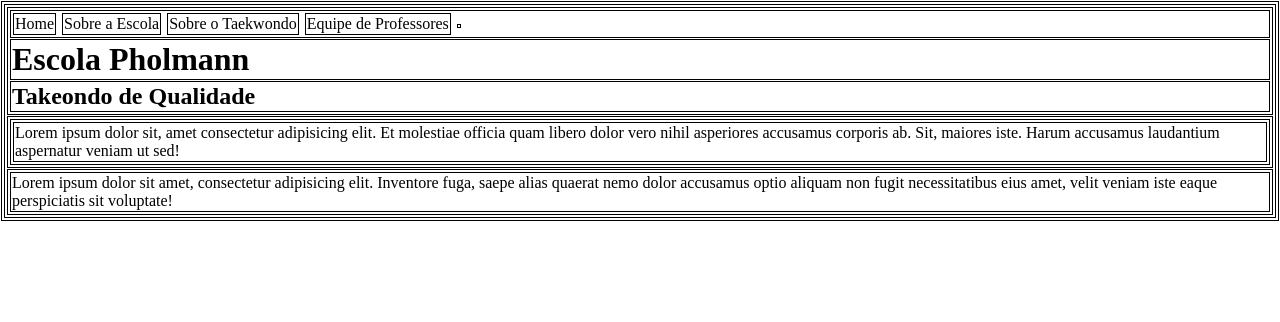
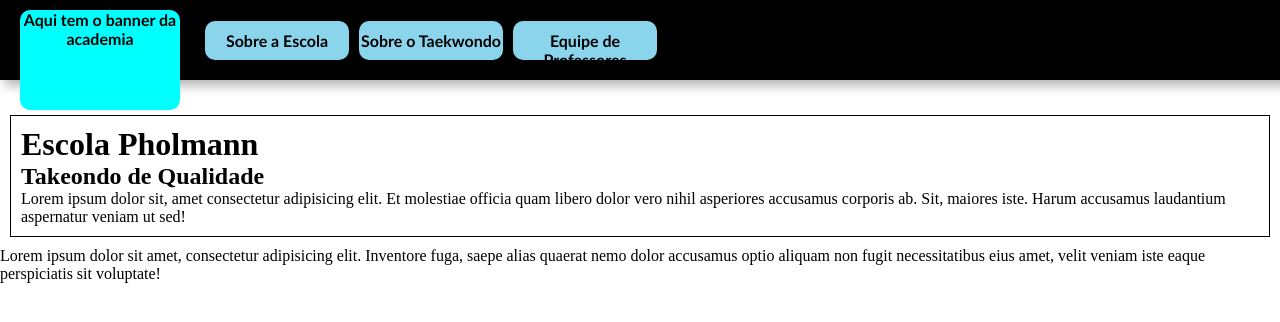
Before and after one commit to domingosmarjr/Projeto-Site-Escola-Pholmann, a plain HTML site: page index.html in a window 1280 px wide. Drawn offline with Linux system fonts and the light colour scheme.

Commit message:
Estruturando o Menu - 1

```diff
--- a/index.html
+++ b/index.html
@@ -9,16 +9,17 @@
 <body>
     <header>
         <nav>
-            <li>Home</li>
-            <li>Sobre a Escola</li>
-            <li>Sobre o Taekwondo</li>
-            <li>Equipe de Professores</li>
-            <li></li>
+            <div id="banner">Aqui tem o banner da academia</div>
+            <li class="itemMenu1">Sobre a Escola</li>
+            <li class="itemMenu1">Sobre o Taekwondo</li>
+            <li class="itemMenu1">Equipe de Professores</li>
         </nav>
+
+    </header>
+    <main>
+
         <h1>Escola Pholmann</h1>
         <h2>Takeondo de Qualidade</h2>
-    </header>
-    <main>
         <section>
             <p>Lorem ipsum dolor sit, amet consectetur adipisicing elit. Et molestiae officia quam libero dolor vero nihil asperiores accusamus corporis ab. Sit, maiores iste. Harum accusamus laudantium aspernatur veniam ut sed!</p>
         </section>
--- a/style.css
+++ b/style.css
@@ -1,11 +1,51 @@
 @charset "UTF-8";
 
 * {
-    border: 1px solid black;
-    padding: 1px;
-    margin: 1px;
+    padding: 0px;
+    margin: 0px;
 }
 
-li {
+nav {
+    display: inline-flex;
+    background-color: rgb(0, 0, 0);
+    text-align: center;
+    align-items: center;
+    height: 80px;
+    font-family: 'Gill Sans', 'Gill Sans MT', Calibri, 'Trebuchet MS', sans-serif;
+    font-weight: bold;
+}
+
+li.itemMenu1 {
+    list-style-type: none;
+    padding-top: 10px;
+    padding-bottom: 5px;
+    background-color:rgb(138, 213, 236);
+    border-radius: 10px;
+    width: 9em;
+    height: 1.5em;
+    margin: 5px;
+}
+
+header {
+    justify-content: right;
+    background-color: rgb(0, 0, 0);
+    box-shadow: 10px 1px 10px 5px rgba(0, 0, 0, 0.288);
+}
+
+div#banner {
     display: inline-block;
+    width: 160px;
+    height: 100px;
+    background-color: aqua;
+    border-radius: 10px;
+    margin-top: 40px;
+    margin-left: 20px;
+    margin-right: 20px;
 }
+
+main {
+    border: 1px solid black;
+    padding: 10px;
+    margin: 10px;
+    margin-top: 35px;
+}
```
